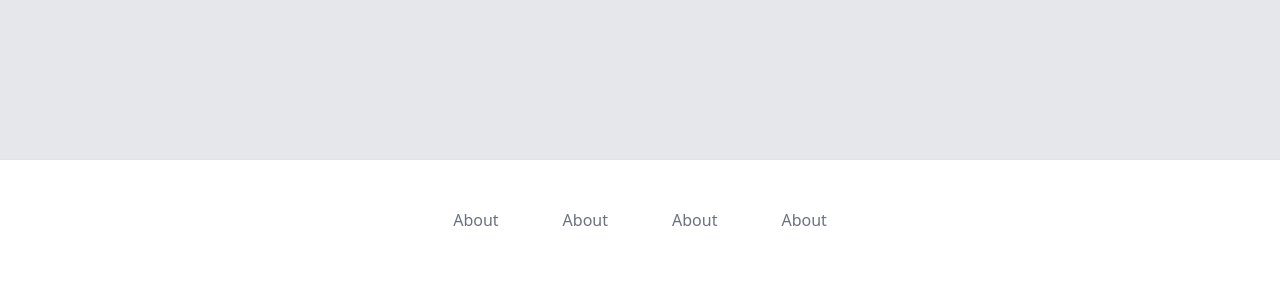
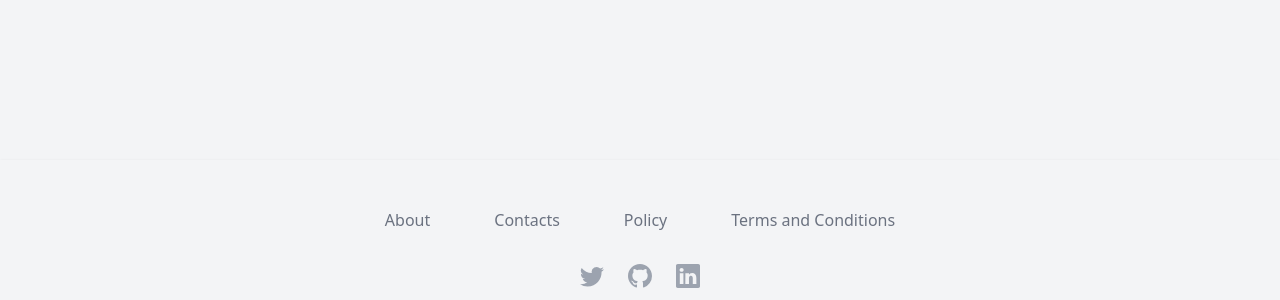
Before and after one commit to Proboskis/next-blog-frontend, a Next.js app: page / in a window 1280 px wide. Shown: the part 648-948 px from the top of the page. Built offline with nearby package versions, Linux system fonts and the light colour scheme; what tailwindcss-filters would draw is missing.

Commit message:
3. Work on footer, added icons.

```diff
--- a/app/page.tsx
+++ b/app/page.tsx
@@ -1,12 +1,14 @@
 import { Inter } from '@next/font/google'
 import Navigation from "./navigation";
+
+import {BsTwitter, BsGithub, BsLinkedin} from "react-icons/bs";
 
 const inter = Inter({ subsets: ['latin'] })
 
 export default function Home() {
   return (
   <>
-    <div className="bg-gray-200">
+    <div className="bg-gray-100">
       <Navigation />
       <main style={{minHeight: "calc(100vh - 96px - 232px)"}}>
         <div className="px-4 pt-8 pb-20 sm:px-6 lg:pt-12 lg:pb-28 lg:px-4">
@@ -18,24 +20,40 @@ export default function Home() {
           </div>
         </div>
       </main>
-      <div className="bg-white shadow mt-60 mv-stop">
-        <div className="px-4 py-12 mx-auto overflow-hidden max-w-7xl sm: px-6 lg:px-8">
+      <div className="shadow mt-60 mv-stop">
+        <div className="px-4 py-12 mx-auto overflow-hidden max-w-7xl sm:px-6 lg:px-8">
           <div className="flex flex-wrap justify-center -mx-5 -my-2">
             <div className="px-8 py-2">
-              <a className="text-base text-gray-500 hover:text-gray-900 font-medium" href="/about">About</a>
+              <a className="text-base text-gray-500 hover:text-gray-900 font-medium" href="/about">
+                About
+              </a>
             </div>
             <div className="px-8 py-2">
-              <a className="text-base text-gray-500 hover:text-gray-900 font-medium" href="/contacts">About</a>
+              <a className="text-base text-gray-500 hover:text-gray-900 font-medium" href="/contacts">
+                Contacts
+              </a>
             </div>
             <div className="px-8 py-2">
-              <a className="text-base text-gray-500 hover:text-gray-900 font-medium" href="/privacy-policy">About</a>
+              <a className="text-base text-gray-500 hover:text-gray-900 font-medium" href="/privacy-policy">
+                Policy
+              </a>
             </div>
             <div className="px-8 py-2">
-              <a className="text-base text-gray-500 hover:text-gray-900 font-medium" href="/terms-and-conditions">About</a>
+              <a className="text-base text-gray-500 hover:text-gray-900 font-medium" href="/terms-and-conditions">
+                Terms and Conditions
+              </a>
             </div>
           </div>
           <div className="flex justify-center mt-8 space-x-6">
-
+            <a href="#" target="_blank" rel="noopener noreferrer">
+              <BsTwitter className="w-6 h-6 text-gray-400 hover:text-gray-500" />
+            </a>
+            <a href="#" target="_blank" rel="noopener noreferrer">
+              <BsGithub className="w-6 h-6 text-gray-400 hover:text-gray-500" />
+            </a>
+            <a href="#" target="_blank" rel="noopener noreferrer">
+              <BsLinkedin className="w-6 h-6 text-gray-400 hover:text-gray-500" />
+            </a>
           </div>
           <p className="mt-8 text-base text-center text-gray-500">
             Copyright &#169;
```
Also changed, not shown: 1 other file (tests, documents, lock files or other folders).
